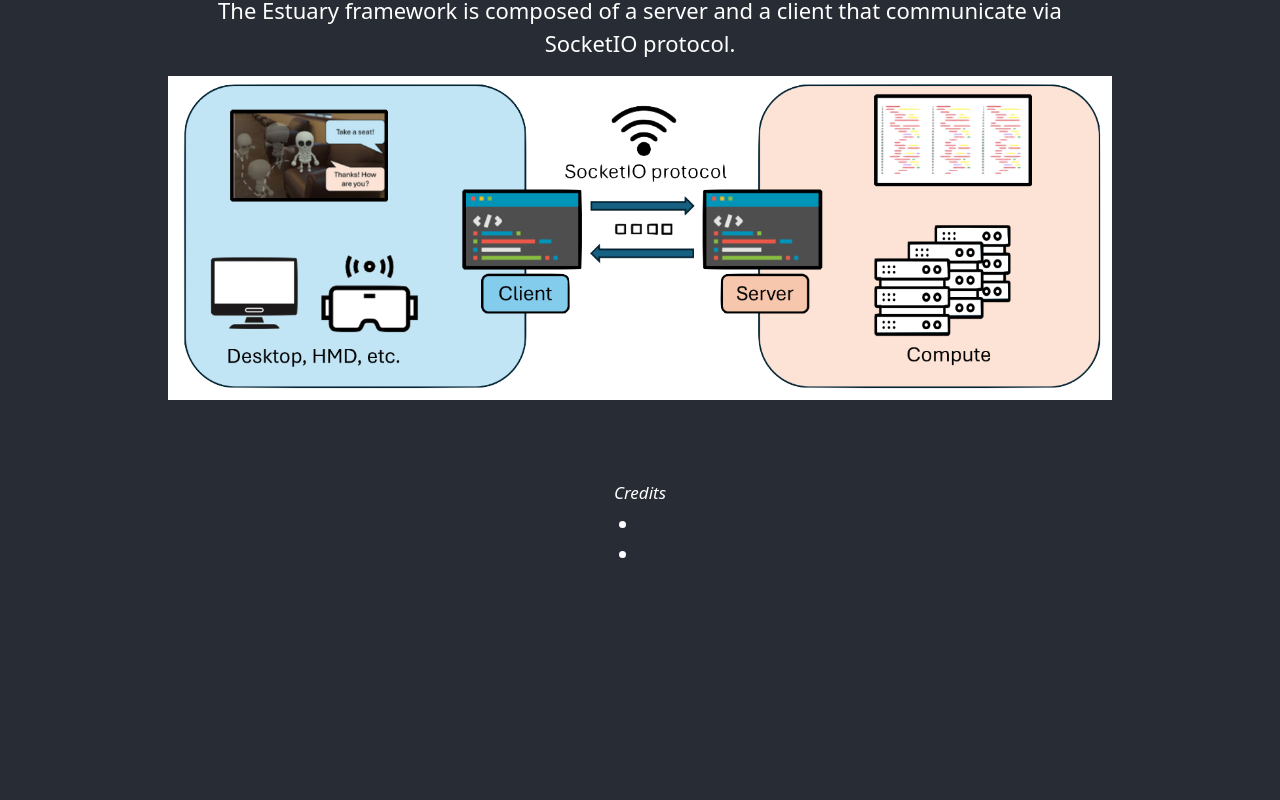
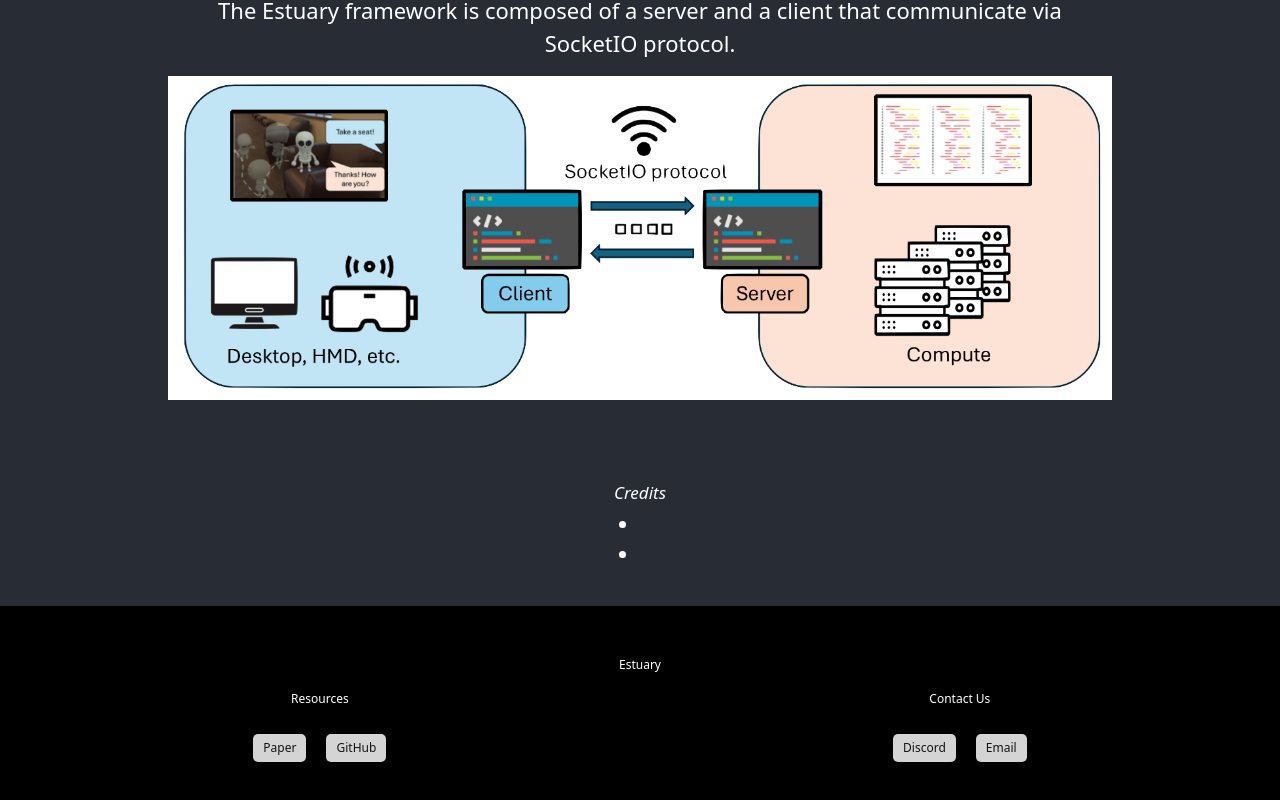
Before and after one commit to estuary-ai/estuary-ai.github.io, a React (Create React App) app: page / in a window 1280 px wide. Shown: the part 1352-2152 px from the top of the page. Before the commit the page ends 1958 px from the top, so only its background shows below. Built offline with nearby package versions, Linux system fonts and the light colour scheme.

Commit message:
:sparkles: Add footer

```diff
--- a/src/components/BaseLayout.js
+++ b/src/components/BaseLayout.js
@@ -1,5 +1,6 @@
 import { Outlet } from "react-router-dom";
 import NavBar from "./NavBar";
+import Footer from "./Footer";
 
 const BaseLayout = () => {
   return (
@@ -8,6 +9,7 @@ const BaseLayout = () => {
         <div>
           <Outlet/>
         </div>
+        <Footer />
     </div>
   )
 };
--- /dev/null
+++ b/src/components/Footer.js
@@ -0,0 +1,37 @@
+import '../css/Footer.css';
+
+function Footer() {
+    return (
+        <footer>
+            <div className="footerContainer">
+                <p>Estuary</p>
+
+                <div className='twoColumn'>
+                    {/* left column */}
+                    <div>
+                        <p>Resources</p>
+                        <a className="linkbtnFooter" href="https://arxiv.org/abs/2109.07372" target="_blank" rel="noreferrer">
+                            Paper
+                        </a>
+                        <a className="linkbtnFooter" href="https://github.com/Al-Estuary" target="_blank" rel="noreferrer">
+                            GitHub
+                        </a>
+
+                    </div>
+
+                    {/* right column */}
+                    <div>
+                        <p>Contact Us</p>
+                        {/* TODO: Add discord invite link here */}
+                        <a className="linkbtnFooter" href="https://discord.com" target="_blank" rel="noreferrer">Discord</a>
+                        {/* TODO: Add email here */}
+                        <a className="linkbtnFooter" href="mailto:" target="_blank" rel="noreferrer">Email</a>
+                    </div>
+
+                </div>
+            </div>
+        </footer>
+    );
+}
+
+export default Footer;
--- /dev/null
+++ b/src/css/Footer.css
@@ -0,0 +1,36 @@
+.footerContainer {
+    width: 100%;
+    min-height: 150px;
+
+    text-align: center;
+    font-size: 12px;
+    color: #fff;
+    background-color: #000000;
+
+    padding: 50px 0;
+}
+
+.twoColumn {
+    display: flex;
+    flex-direction: row;
+    justify-content: space-around;
+}
+
+.linkbtnFooter {
+    /* button */
+    background-color: #d4d4d4;
+    color: #131313;
+    border: none;
+    padding: 5px 10px;
+    text-align: center;
+    text-decoration: none;
+    display: inline-block;
+    font-size: 12px;
+    margin: 10px;
+    cursor: pointer;
+    border-radius: 5px;
+}
+
+.linkbtnFooter:hover {
+    background-color: #858585;
+}
--- a/src/pages/HomePage.js
+++ b/src/pages/HomePage.js
@@ -20,7 +20,9 @@ function HomePage() {
                 <a className="linkbtn" href="https://arxiv.org/abs/2109.07372" target="_blank" rel="noreferrer">
                     Paper
                 </a>
-                <a className="linkbtn" href="https://github.com/Al-Estuary" target="_blank" rel="noreferrer">GitHub</a>
+                <a className="linkbtn" href="https://github.com/Al-Estuary" target="_blank" rel="noreferrer">
+                    GitHub
+                </a>
             </div>
 
             {/* image carousel */}
```
